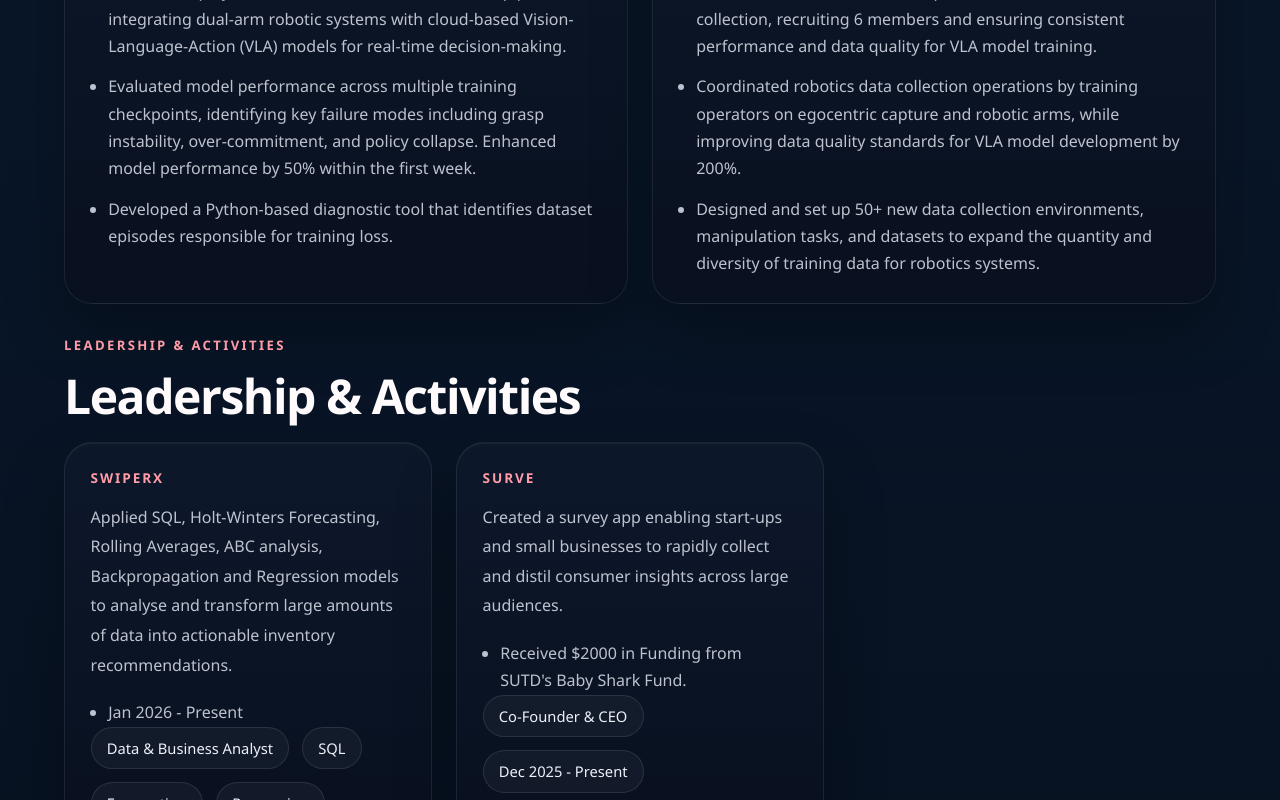
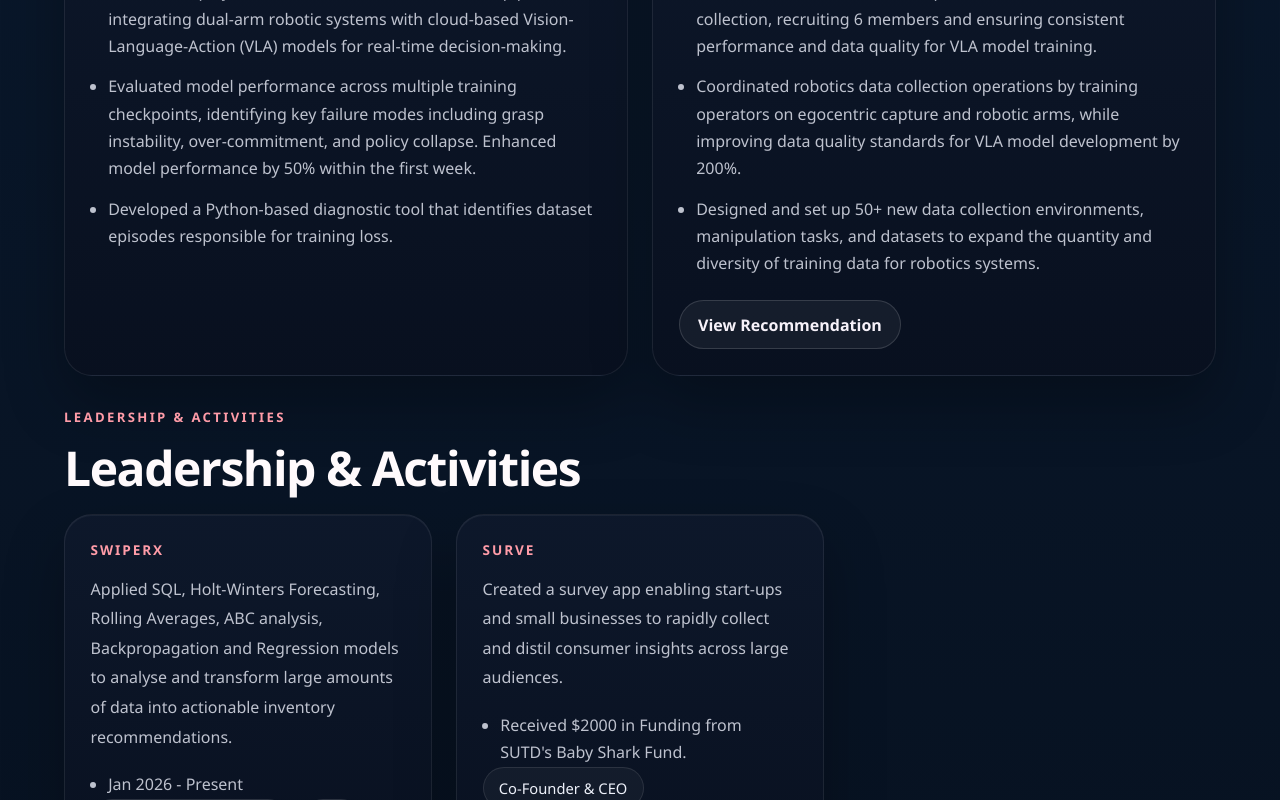
Before and after one commit to shawsomekiat/shawkiat-site, a React (Vite) app: page / in a window 1280 px wide. Shown: the part 1861-2661 px from the top of the page. Built offline with nearby package versions, Linux system fonts and the light colour scheme.

Commit message:
Add CortexAI recommendation letter link

```diff
--- a/src/App.css
+++ b/src/App.css
@@ -429,6 +429,26 @@
   margin-bottom: 0;
 }
 
+.card-cta {
+  display: inline-flex;
+  align-items: center;
+  justify-content: center;
+  margin-top: 1.4rem;
+  padding: 0.8rem 1.15rem;
+  border-radius: 999px;
+  border: 1px solid rgba(255, 255, 255, 0.14);
+  background: rgba(255, 255, 255, 0.05);
+  color: #f7f2fa;
+  text-decoration: none;
+  font-weight: 600;
+}
+
+.card-cta:hover,
+.card-cta:focus-visible {
+  transform: translateY(-2px);
+  border-color: rgba(255, 144, 145, 0.58);
+}
+
 .skills-grid {
   grid-template-columns: repeat(2, minmax(0, 1fr));
 }
--- a/src/App.jsx
+++ b/src/App.jsx
@@ -26,6 +26,8 @@
     company: "CortexAI",
     role: "Artificial Intelligence Engineering Intern - Lead Robot Operator and Coordinator",
     period: "Sep 2025 - Jan 2026",
+    recommendationLabel: "View Recommendation",
+    recommendationHref: "/CortexAI-Letter-of-Recommendation.pdf",
     bullets: [
       "Led and trained a 14-member operator team for robotics data collection, recruiting 6 members and ensuring consistent performance and data quality for VLA model training.",
       "Coordinated robotics data collection operations by training operators on egocentric capture and robotic arms, while improving data quality standards for VLA model development by 200%.",
@@ -169,6 +171,16 @@
                 <li key={bullet}>{bullet}</li>
               ))}
             </ul>
+            {item.recommendationHref ? (
+              <a
+                className="card-cta"
+                href={item.recommendationHref}
+                target="_blank"
+                rel="noreferrer"
+              >
+                {item.recommendationLabel}
+              </a>
+            ) : null}
           </article>
         ))}
       </div>
```
Also changed, not shown: 1 other file (tests, documents, lock files or other folders).
